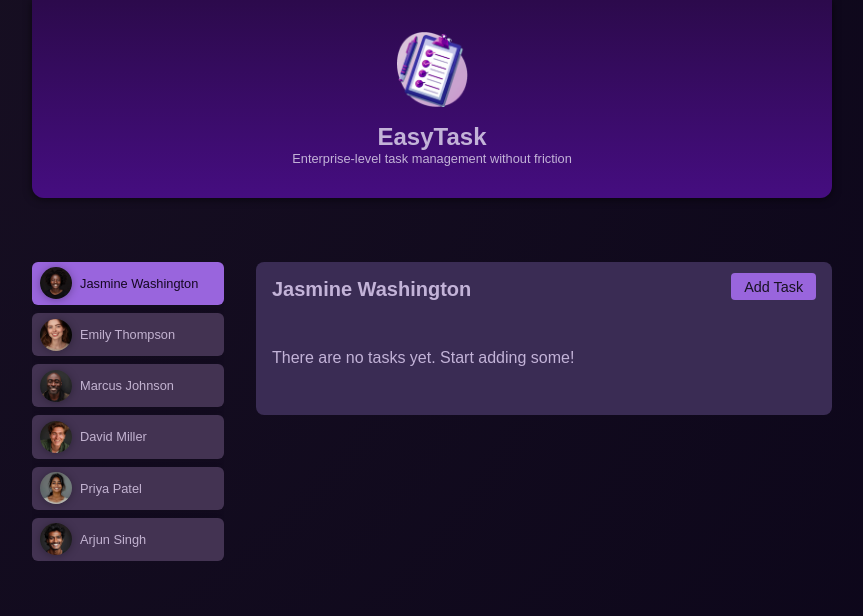
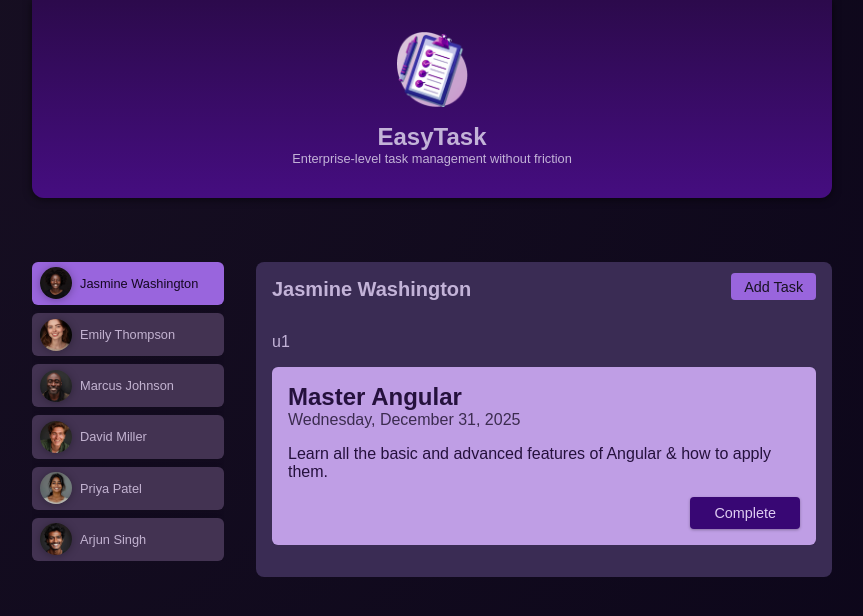
Before and after one commit to RaidThabet/angular-learning, an Angular app: page /users/u1/tasks in a window 1280 px wide. Shown: the top 616 px of the page, without its empty margins (208-1071 px from the left). Built offline with nearby package versions, Linux system fonts and the light colour scheme.

Commit message:
Loading data based on route parameters in child routes

```diff
--- a/src/app/app.config.ts
+++ b/src/app/app.config.ts
@@ -1,7 +1,9 @@
-import {provideRouter, withComponentInputBinding} from '@angular/router';
+import {provideRouter, withComponentInputBinding, withRouterConfig} from '@angular/router';
 import {routes} from './app.routes';
 import {ApplicationConfig} from '@angular/core';
 
 export const config: ApplicationConfig = {
-  providers: [provideRouter(routes, withComponentInputBinding())]
+  providers: [provideRouter(routes, withComponentInputBinding(), withRouterConfig({
+    paramsInheritanceStrategy: "always" // ensure that those dynamic path parameter values are injected into child routes
+  }))]
 }
--- a/src/app/tasks/tasks.component.html
+++ b/src/app/tasks/tasks.component.html
@@ -1,5 +1,6 @@
+<p>{{userId()}}</p>
 <ul>
-  @for (task of userTasks; track task.id) {
+  @for (task of userTasks(); track task.id) {
     <li>
       <app-task [task]="task" />
     </li>
--- a/src/app/tasks/tasks.component.ts
+++ b/src/app/tasks/tasks.component.ts
@@ -1,7 +1,8 @@
-import { Component } from '@angular/core';
+import {Component, computed, inject, input} from '@angular/core';
 
-import { TaskComponent } from './task/task.component';
-import { Task } from './task/task.model';
+import {TaskComponent} from './task/task.component';
+import {Task} from './task/task.model';
+import {TasksService} from './tasks.service';
 
 @Component({
   selector: 'app-tasks',
@@ -11,5 +12,10 @@ import { Task } from './task/task.model';
   imports: [TaskComponent],
 })
 export class TasksComponent {
-  userTasks: Task[] = [];
+  userId = input.required<string>();
+  private tasksService = inject(TasksService);
+  userTasks = computed(() =>
+    this.tasksService.allTasks().filter(t => t.userId === this.userId()
+    )
+  );
 }
```
